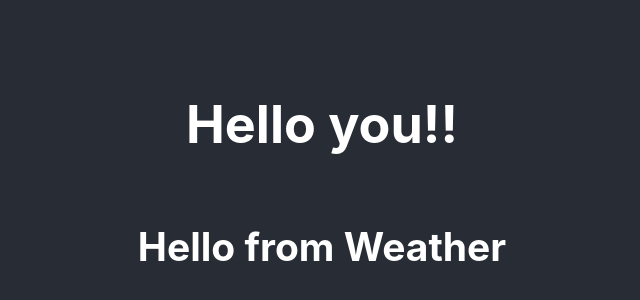
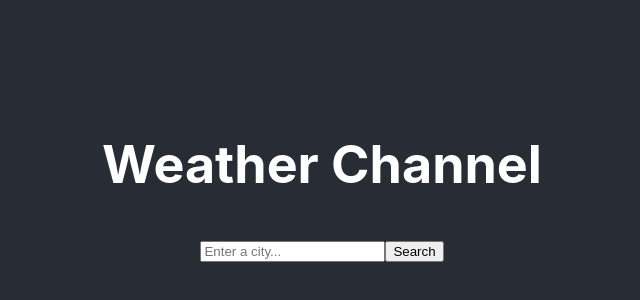
Before and after one commit to schtepfi/weather-react, a React (Create React App) app: page / in a window 1280 px wide. Shown: the part 220-520 px from the top of the page, without its empty margins (318-958 px from the left). Built offline with nearby package versions, Linux system fonts and the light colour scheme; no server answers.

Commit message:
Moving code from Sandbox to VS Code

```diff
--- a/src/App.js
+++ b/src/App.js
@@ -6,8 +6,8 @@
   return (
     <div className="App">
       <header className="App-header">
-        <h1>Hello you!!  </h1>
-        <Weather city="Tokyo" />
+        <h1>Weather Channel</h1>
+        <Weather />
       </header>
     </div >
   );
--- a/src/Weather.js
+++ b/src/Weather.js
@@ -1,19 +1,63 @@
-import React from "react";
+import React, { useState } from "react";
 import axios from 'axios';
 
-export default function Weather(props) {
-    function handleResponse(response) {
-        alert(`the weather in ${response.data.name} is ${response.data.main.temp}°C`);
+export default function Search() {
+    const [city, setCity] = useState("");
+    const [temperature, setTemperature] = useState("");
+    const [description, setDescription] = useState("");
+    const [humidity, setHumidity] = useState("");
+    const [wind, setWind] = useState("");
+    const [icon, setIcon] = useState("");
+
+    function showWeather(response) {
+        setCity(response.data.name);
+        setTemperature(response.data.main.temp);
+        setDescription(response.data.weather[0].description);
+        setHumidity(response.data.main.humidity);
+        setWind(response.data.wind.speed);
+        setIcon(
+            `http://openweathermap.org/img/wn/${response.data.weather[0].icon}@2x.png`
+        );
     }
-    let apiKey = "c0a2579dbc68074c7c325b759cdecd5c";
-    let units = "metric";
-    let apiUrl = `https://api.openweathermap.org/data/2.5/weather?q=${props.city}&appid=${apiKey}&units=${units}`;
 
-    axios.get(apiUrl).then(handleResponse);
+    function handleSubmit(event) {
+        event.preventDefault();
+        let apiKey = "c0a2579dbc68074c7c325b759cdecd5c";
+        let units = "metric";
+        let apiUrl = `https://api.openweathermap.org/data/2.5/weather?q=${city}&appid=${apiKey}&units=${units}`;
 
-    return (
-        <h2>
-            Hello from Weather
-        </h2>
+        axios.get(apiUrl).then(showWeather);
+    }
+
+    function updateCity(event) {
+        setCity(event.target.value);
+    }
+
+    let form = (
+        <form onSubmit={handleSubmit}>
+            <input
+                type="Search"
+                placeholder="Enter a city..."
+                onChange={updateCity}
+            />
+            <input type="Submit" value="Search" />
+        </form>
     );
+
+    if (description) {
+        return (
+            <div>
+                {form}
+                <ul>
+                    <li>Temperature: {Math.round(temperature)}ºC</li>
+                    <li>Description: {description} </li>
+                    <li>Humidity: {Math.round(humidity)}%</li>
+                    <li>Wind Speed: {Math.round(wind)} km/h</li>
+                    <img src={icon} alt={description} />
+                </ul>
+            </div>
+        );
+    } else {
+        return form;
+    }
 }
```
